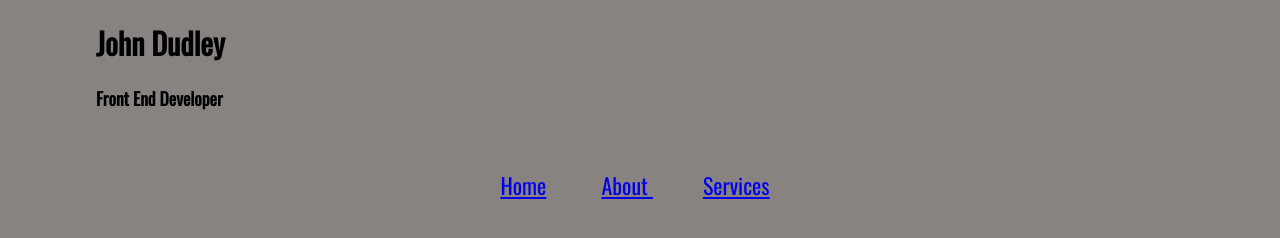
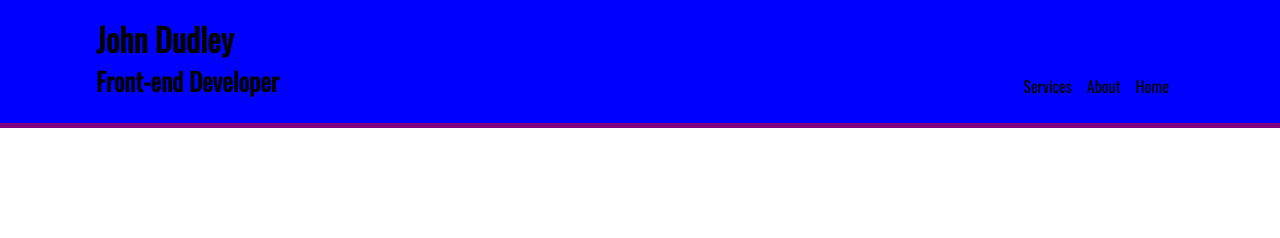
Before and after one commit to dudleyinc3/expanded_port, a website: page app/assets/about.html in a window 1280 px wide. Drawn offline with nearby package versions, Linux system fonts and the light colour scheme; files that its build step writes are made by us from their sources.

Commit message:
css disaster need fix

```diff
--- a/app/assets/about.html
+++ b/app/assets/about.html
@@ -6,31 +6,28 @@
 	<meta content="portfolio, web developmen, web design" name="keywords">
 	<meta content="Web develope and design by Dudleyinc" name="description">
 	<meta content="Dudleyinc" name="author">
-	<title>Expanded Practice | Home</title>
+	<title>Expanded Practice | About</title>
+	<link rel="stylesheet" href="styles/about.css">
 	<link href="styles/style.css" rel="stylesheet">
 	<link href="https://fonts.googleapis.com/css?family=Oswald:200,400" rel="stylesheet">
+	<link rel="stylesheet" href="about/style.css">
 	<title>about</title>
 </head>
 <body>
+	<header>
 		<div class="container">
 		<div id="name">
 			<h1>John Dudley</h1>
-				<h3>Front End Developer</h3>
+			<h3>Front-end Developer</h3>
 		</div>
-				<nav>
+		<div id="links">
 			<ul>
-						<li class="current">
-							<a href="index.html">Home</a>
-						</li>
-						<li>
-							<a href="file:///Users/devextos/Desktop/expanded/app/assets/about.html">About
-						</li>
-						<li>
-							<a href="services.html">Services</a>
-						</li>
+				<li>Home</li>
+				<li>About</li>
+				<li>Services</li>
 			</ul>
-				</nav>
 		</div>
-
+	</header>
+	</div>
 </body>
 </html>
--- /dev/null
+++ b/app/assets/styles/about.css
@@ -0,0 +1,48 @@
+/*Global*/
+
+body {
+	font-family: oswald, arial;
+	margin: auto;
+}
+
+.container {
+	width: 85%;
+	margin: auto;
+	overflow: hidden;
+}
+header {
+	min-height: 70px;
+	background-color: blue;
+	border-bottom: solid purple 5px;
+	margin: 0;
+}
+
+#name {
+	width: 50%
+}
+
+#name h1 {
+	padding-top: 15px;
+	margin: 0;
+}
+
+#name h3 {
+	font-size: 25px;
+	margin: auto;
+}
+
+#links li{
+	float: right;
+	display: inline;
+	padding-right: 15px;
+	position: relative;
+	top: -25px;
+}
+
+#links ul {
+	width: 27%;
+    display:inline;
+    padding-bottom: 0;
+    margin: 0;
+    float: right;
+}
--- a/app/assets/styles/style.css
+++ b/app/assets/styles/style.css
@@ -1,6 +1,6 @@
 /*$mainGray: #888380;*/
 /*$mainBlue: #017dc3;*/
-body {
+/*body {
 	font: 15px/1.5 oswald, arial;
 	padding: 0;
 	margin: 0;
@@ -9,7 +9,7 @@ body {
 
 /*Global*/
 
-.container {
+/*.container {
 	width: 85%;
 	margin: auto;
 	overflow: hidden;
@@ -17,7 +17,7 @@ body {
 
 /*Header*/
 
-header {
+/*header {
 	background: #343434;
 	color: #ffffff;
 	min-height: 70px;
@@ -31,9 +31,11 @@ header a {
 }
 
 header li {
-	float: left;
-	display: inline;
-	padding: 0 20px 0 20px;
+	width: 27%;
+    height : 90px;
+    display:inline-block;
+    padding-bottom: 0;
+    margin: 0;
 }
 
 header #name {
@@ -54,7 +56,9 @@ header #name h3 {
 
 header nav {
 	float: right;
-	padding-bottom: 17px;
+	display: inline;
+	margin: 0;
+
 }
 
 header .current a {
@@ -69,7 +73,7 @@ header a:hover {
 
 /*Showcase*/
 
-#showcase {
+/*#showcase {
 	min-height: 400px;
 	background: url("../images/dpg1 copy.jpg")no-repeat 0 -300px;
 	text-align: center;
@@ -89,30 +93,36 @@ header a:hover {
 header a {
 	color: #017dc3;
 	font-size: 24px;
-	padding-top: 20px;
-	padding-bottom: 20px;
 }
 
 /*Languages bar*/
 
-ul {
+/*.container #skills {
+	width: 95%;
+}
+
+#skills ul {
 	margin: none;
-	padding-top: 40px;
+	padding-top: 10px;
 	text-align: center;
-	color: blue;
+	padding-left: 0;
+	width: 100%;
 }
 
 
 li {
 	display: inline;
-	padding-right: 50px;
-	font-size: 22px;
+	font-size: 18px;
+	color: blue;
+	float: left;
+	width: 25%;
+
 }
 
 /*Boxes*/
 
-#boxes {
-	margin-top: 20px;
+/*#boxes {
+	margin-top: 1px;
 }
 
 #boxes .container{
@@ -128,10 +138,8 @@ li {
 	padding: 0;
 }
 .box img {
-	/*width : 50%;*/
 	width: 150px;
     height : 90px;
-    display:inline-block;
     display:inline-block;
 }
 
@@ -140,10 +148,19 @@ li {
 
 /*Footer*/
 
-footer{
+/*footer{
   padding: 20px;
   margin-top: 20px;
   color: #ffffff;
   background-color: #343434;
   text-align: center;
 }
+
+.links {
+	float: right;
+	display: inline;
+	text-align: center;
+	padding: 0;
+	margin: 0;
+}
+*/
--- a/app/post_ap_css/styles/style.css
+++ b/app/post_ap_css/styles/style.css
@@ -1,6 +1,6 @@
 /*$mainGray: #888380;*/
 /*$mainBlue: #017dc3;*/
-body {
+/*body {
 	font: 15px/1.5 oswald, arial;
 	padding: 0;
 	margin: 0;
@@ -9,7 +9,7 @@ body {
 
 /*Global*/
 
-.container {
+/*.container {
 	width: 85%;
 	margin: auto;
 	overflow: hidden;
@@ -17,7 +17,7 @@ body {
 
 /*Header*/
 
-header {
+/*header {
 	background: #343434;
 	color: #ffffff;
 	min-height: 70px;
@@ -31,9 +31,11 @@ header a {
 }
 
 header li {
-	float: left;
-	display: inline;
-	padding: 0 20px 0 20px;
+	width: 27%;
+    height : 90px;
+    display:inline-block;
+    padding-bottom: 0;
+    margin: 0;
 }
 
 header #name {
@@ -54,7 +56,9 @@ header #name h3 {
 
 header nav {
 	float: right;
-	padding-bottom: 17px;
+	display: inline;
+	margin: 0;
+
 }
 
 header .current a {
@@ -69,7 +73,7 @@ header a:hover {
 
 /*Showcase*/
 
-#showcase {
+/*#showcase {
 	min-height: 400px;
 	background: url("../images/dpg1 copy.jpg")no-repeat 0 -300px;
 	text-align: center;
@@ -89,30 +93,36 @@ header a:hover {
 header a {
 	color: #017dc3;
 	font-size: 24px;
-	padding-top: 20px;
-	padding-bottom: 20px;
 }
 
 /*Languages bar*/
 
-ul {
+/*.container #skills {
+	width: 95%;
+}
+
+#skills ul {
 	margin: none;
-	padding-top: 40px;
+	padding-top: 10px;
 	text-align: center;
-	color: blue;
+	padding-left: 0;
+	width: 100%;
 }
 
 
 li {
 	display: inline;
-	padding-right: 50px;
-	font-size: 22px;
+	font-size: 18px;
+	color: blue;
+	float: left;
+	width: 25%;
+
 }
 
 /*Boxes*/
 
-#boxes {
-	margin-top: 20px;
+/*#boxes {
+	margin-top: 1px;
 }
 
 #boxes .container{
@@ -128,10 +138,8 @@ li {
 	padding: 0;
 }
 .box img {
-	/*width : 50%;*/
 	width: 150px;
     height : 90px;
-    display:inline-block;
     display:inline-block;
 }
 
@@ -140,10 +148,19 @@ li {
 
 /*Footer*/
 
-footer{
+/*footer{
   padding: 20px;
   margin-top: 20px;
   color: #ffffff;
   background-color: #343434;
   text-align: center;
 }
+
+.links {
+	float: right;
+	display: inline;
+	text-align: center;
+	padding: 0;
+	margin: 0;
+}
+*/
```
Also changed, not shown: app/assets/index.html (+6 -4 lines). Lines whose indentation alone changed are shown as unchanged.
